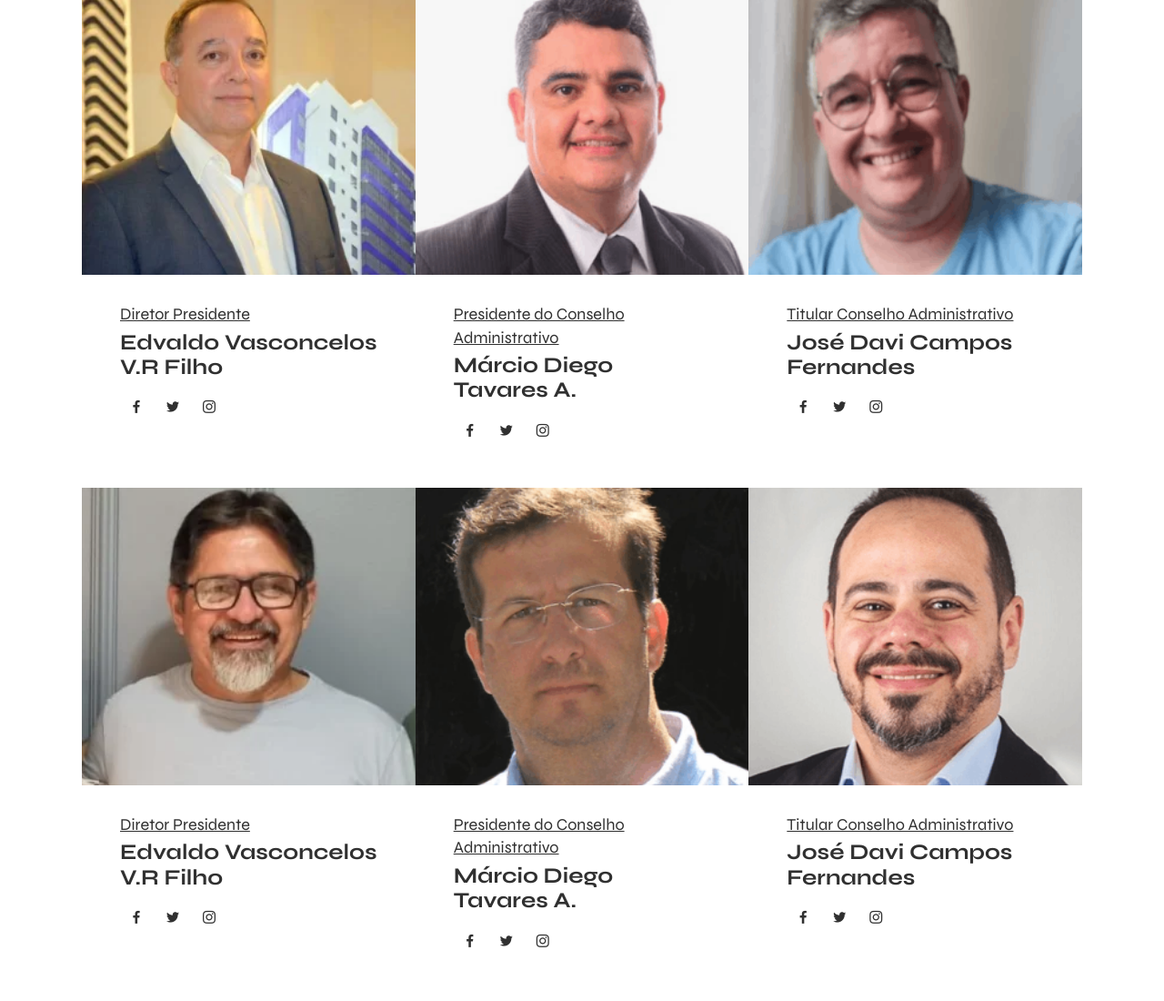
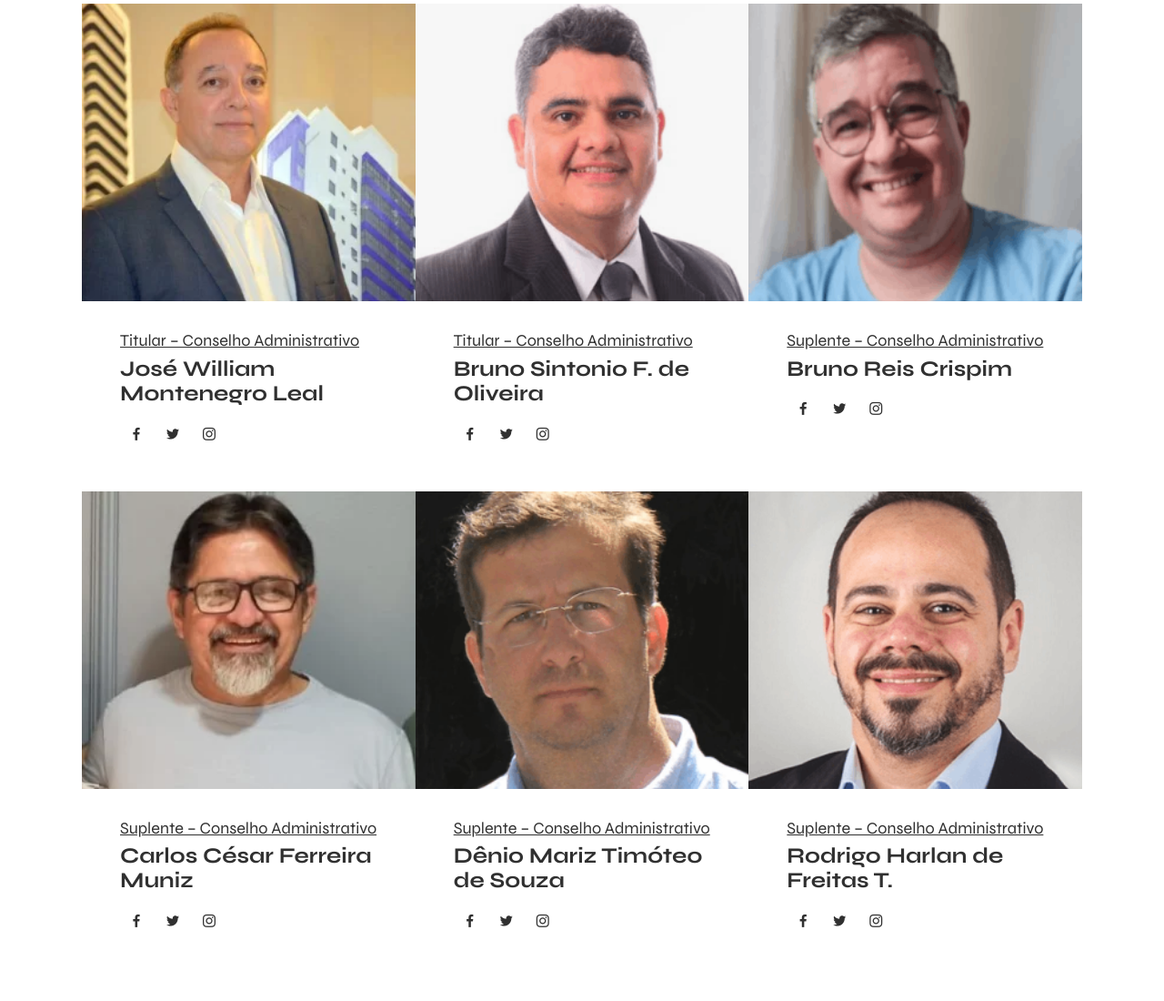
Before and after one commit to jjuniortt/inovatecjp, a plain HTML site: page index.html in a window 1280 px wide. Shown: the part 4623-5723 px from the top of the page at 91% size. Drawn offline with Linux system fonts and the light colour scheme.

Commit message:
Upload InovatecJP

```diff
--- a/index.html
+++ b/index.html
@@ -337,9 +337,9 @@
                     </div>
                     <div class="item-content">
                         <p class="mbr-text mbr-fonts-style display-7">
-                            Presidente do Conselho Administrativo
+                            Administrativo
                         </p>
-                        <h5 class="item-title mbr-fonts-style mb-0 display-5"><strong>Márcio Diego Tavares A.</strong></h5>
+                        <h5 class="item-title mbr-fonts-style mb-0 display-5"><strong>Márcio Diego Tavares A. Presidente do Conselho</strong></h5>
                         <div class="icons-menu">
                             <a class="iconfont-wrapper" href="https://mobiri.se" target="_blank">
                                 <span class="mbr-iconfont socicon-facebook socicon"></span>
@@ -363,9 +363,9 @@
                     </div>
                     <div class="item-content">
                         <p class="mbr-text mbr-fonts-style display-7">
-                            Titular Conselho Administrativo
+                             Titular Conselho Administrativo
                         </p>
-                        <h5 class="item-title mbr-fonts-style mb-0 display-5"><strong>José Davi Campos Fernandes&nbsp;</strong></h5>
+                        <h5 class="item-title mbr-fonts-style mb-0 display-5"><strong>José Davi Campos Fernandes</strong></h5>
                         <div class="icons-menu">
                             <a class="iconfont-wrapper" href="https://mobiri.se" target="_blank">
                                 <span class="mbr-iconfont socicon-facebook socicon"></span>
@@ -401,9 +401,9 @@
                     </div>
                     <div class="item-content">
                         <p class="mbr-text mbr-fonts-style display-7">
-                            Diretor Presidente
+                             Titular – Conselho Administrativo
                         </p>
-                        <h5 class="item-title mbr-fonts-style mb-0 display-5"><strong>Edvaldo Vasconcelos V.R Filho</strong></h5>
+                        <h5 class="item-title mbr-fonts-style mb-0 display-5"><strong>José William Montenegro Leal</strong></h5>
                         <div class="icons-menu">
                             <a class="iconfont-wrapper" href="https://mobiri.se" target="_blank">
                                 <span class="mbr-iconfont socicon-facebook socicon"></span>
@@ -428,9 +428,9 @@
                     </div>
                     <div class="item-content">
                         <p class="mbr-text mbr-fonts-style display-7">
-                            Presidente do Conselho Administrativo
+                              Titular – Conselho Administrativo
                         </p>
-                        <h5 class="item-title mbr-fonts-style mb-0 display-5"><strong>Márcio Diego Tavares A.</strong></h5>
+                        <h5 class="item-title mbr-fonts-style mb-0 display-5"><strong>Bruno Sintonio F. de Oliveira</strong></h5>
                         <div class="icons-menu">
                             <a class="iconfont-wrapper" href="https://mobiri.se" target="_blank">
                                 <span class="mbr-iconfont socicon-facebook socicon"></span>
@@ -454,9 +454,9 @@
                     </div>
                     <div class="item-content">
                         <p class="mbr-text mbr-fonts-style display-7">
-                            Titular Conselho Administrativo
+                             Suplente – Conselho Administrativo
                         </p>
-                        <h5 class="item-title mbr-fonts-style mb-0 display-5"><strong>José Davi Campos Fernandes&nbsp;</strong></h5>
+                        <h5 class="item-title mbr-fonts-style mb-0 display-5"><strong>Bruno Reis Crispim</strong></h5>
                         <div class="icons-menu">
                             <a class="iconfont-wrapper" href="https://mobiri.se" target="_blank">
                                 <span class="mbr-iconfont socicon-facebook socicon"></span>
@@ -492,9 +492,9 @@
                     </div>
                     <div class="item-content">
                         <p class="mbr-text mbr-fonts-style display-7">
-                            Diretor Presidente
+                             Suplente – Conselho Administrativo
                         </p>
-                        <h5 class="item-title mbr-fonts-style mb-0 display-5"><strong>Edvaldo Vasconcelos V.R Filho</strong></h5>
+                        <h5 class="item-title mbr-fonts-style mb-0 display-5"><strong>Carlos César Ferreira Muniz</strong></h5>
                         <div class="icons-menu">
                             <a class="iconfont-wrapper" href="https://mobiri.se" target="_blank">
                                 <span class="mbr-iconfont socicon-facebook socicon"></span>
@@ -519,9 +519,9 @@
                     </div>
                     <div class="item-content">
                         <p class="mbr-text mbr-fonts-style display-7">
-                            Presidente do Conselho Administrativo
+                             Suplente – Conselho Administrativo
                         </p>
-                        <h5 class="item-title mbr-fonts-style mb-0 display-5"><strong>Márcio Diego Tavares A.</strong></h5>
+                        <h5 class="item-title mbr-fonts-style mb-0 display-5"><strong>Dênio Mariz Timóteo de Souza</strong></h5>
                         <div class="icons-menu">
                             <a class="iconfont-wrapper" href="https://mobiri.se" target="_blank">
                                 <span class="mbr-iconfont socicon-facebook socicon"></span>
@@ -545,9 +545,9 @@
                     </div>
                     <div class="item-content">
                         <p class="mbr-text mbr-fonts-style display-7">
-                            Titular Conselho Administrativo
+                             Suplente – Conselho Administrativo
                         </p>
-                        <h5 class="item-title mbr-fonts-style mb-0 display-5"><strong>José Davi Campos Fernandes&nbsp;</strong></h5>
+                        <h5 class="item-title mbr-fonts-style mb-0 display-5"><strong>Rodrigo Harlan de Freitas T.</strong></h5>
                         <div class="icons-menu">
                             <a class="iconfont-wrapper" href="https://mobiri.se" target="_blank">
                                 <span class="mbr-iconfont socicon-facebook socicon"></span>
@@ -587,7 +587,7 @@
                 </div>
                 <div class="form-wrap">
                     <div class="mbr-form" data-form-type="formoid">
-                        <form action="https://mobirise.eu/" method="POST" class="mbr-form form-with-styler mx-auto" data-form-title="Form Name"><input type="hidden" name="email" data-form-email="true" value="StyYZbLM5hzKhhdbNxUdSKDHxF4kuCCSLjtyjbiMQn/ZT+zDAofLUTc8F+OxOCVGB22WikqPw2bANITVQ1G3WRzvVuXedWTDe+jkWKR3r4qAVuqVYek766mSMOJxqqYN.kxIOHvPHDyOek5uH4RZ4Sd1gb1LIHFBQeVrfhKaD+LwxVt2+KddYLY4+5uI7TPhyUy58ofBRuXhZMdUHKhJxA/nUjG53TpPe+SH5VhqGGr/m+Lkr5QospVEu8apYo2oD">
+                        <form action="https://mobirise.eu/" method="POST" class="mbr-form form-with-styler mx-auto" data-form-title="Form Name"><input type="hidden" name="email" data-form-email="true" value="4byl+c5wYabhMH1qtoJzf1fO8YL7RssDTnGwqdvY+5c6YbS/M6/O/CYkSz4HHe9lWZ0G4w7zjgDJzhL8/1mEl0MzXIYYW4dAx0lKaKIRLdCc4GK+HVR5bvo6Z2F70vbJ.xjqruWt9qoxhhVRB9pJzZu3zhtmRj02yPJ/X60JC5W3tgGRK41olAq/UsEkoyD/6A1ufX285YR3mPjszKN3i81jRznYnuhSKscmC/lTfDOsh+o2bnXYUAy2KNcoHFgIs">
                             <div class="row">
                                 <div hidden="hidden" data-form-alert="" class="alert alert-success col-12">Obrigado por entrar em contato. Em breve, responderemos.</div>
                                 <div hidden="hidden" data-form-alert-danger="" class="alert alert-danger col-12">
```
Also changed, not shown: assets/theme/js/script.js.
